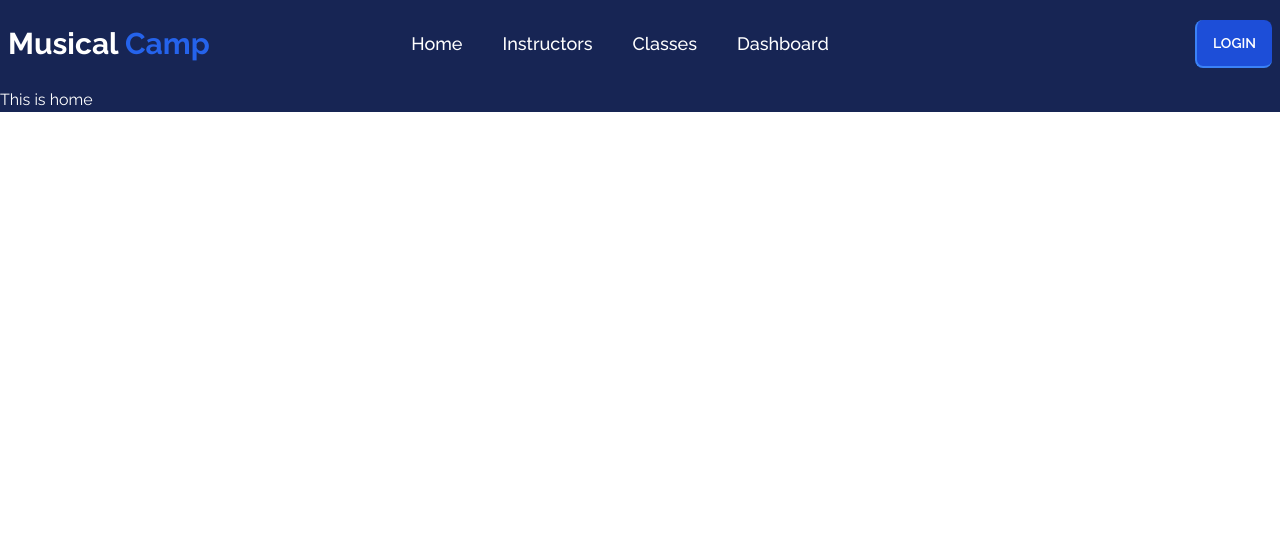
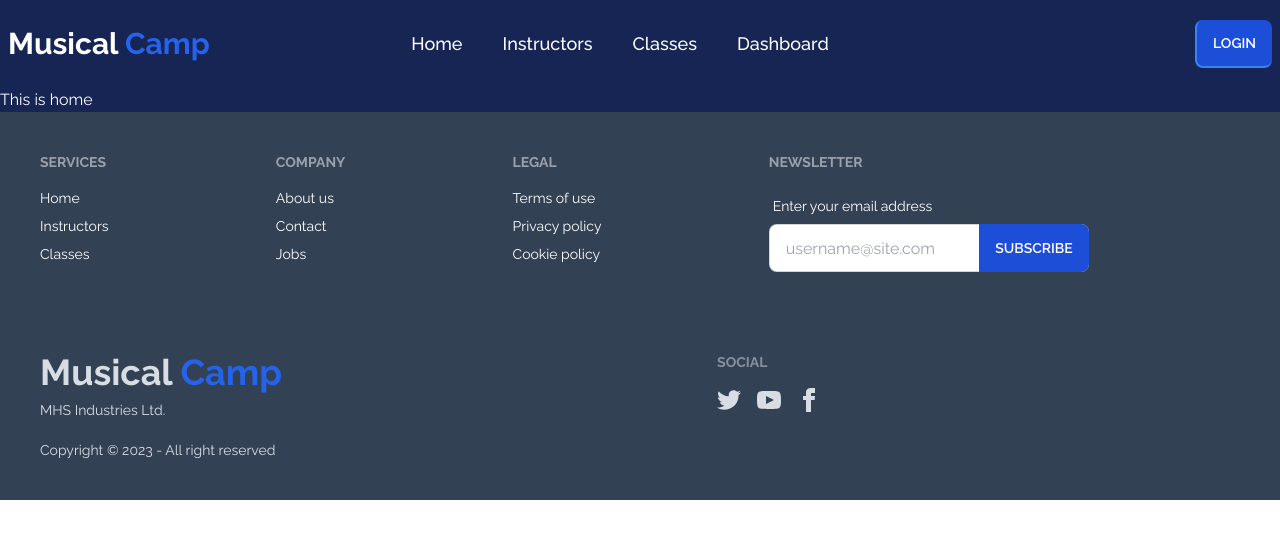
Before and after one commit to MHSourov621/Musical-Camp, a React (Vite) app: page / in a window 1280 px wide. Shown: the top 538 px of the page. Built offline with nearby package versions, Linux system fonts and the light colour scheme.

Commit message:
footer added

```diff
--- a/src/Layout/Main.jsx
+++ b/src/Layout/Main.jsx
@@ -1,5 +1,6 @@
 import { Outlet } from "react-router-dom";
 import Navbar from "../Shared/Navbar/Navbar";
+import Footer from "../Shared/Footer/Footer";
 
 
 const Main = () => {
@@ -7,6 +8,7 @@
         <div>
             <Navbar></Navbar>
             <Outlet></Outlet>
+            <Footer></Footer>
         </div>
     );
 };
--- a/src/Shared/Footer/Footer.jsx
+++ b/src/Shared/Footer/Footer.jsx
@@ -0,0 +1,57 @@
+import { Link } from "react-router-dom";
+
+
+const Footer = () => {
+    return (
+        <div>
+            <footer className="footer p-10 bg-slate-700 text-white ">
+                <div>
+                    <span className="footer-title">Services</span>
+                    <a className="link link-hover"><Link>Home</Link></a>
+                    <a className="link link-hover"><Link>Instructors</Link></a>
+                    <a className="link link-hover"><Link>Classes</Link></a>
+                </div>
+                <div>
+                    <span className="footer-title">Company</span>
+                    <a className="link link-hover">About us</a>
+                    <a className="link link-hover">Contact</a>
+                    <a className="link link-hover">Jobs</a>
+                </div>
+                <div>
+                    <span className="footer-title">Legal</span>
+                    <a className="link link-hover">Terms of use</a>
+                    <a className="link link-hover">Privacy policy</a>
+                    <a className="link link-hover">Cookie policy</a>
+                </div>
+                <div>
+                    <span className="footer-title">Newsletter</span>
+                    <div className="form-control w-80">
+                        <label className="label">
+                            <span className="label-text text-white">Enter your email address</span>
+                        </label>
+                        <div className="relative">
+                            <input type="text" placeholder="username@site.com" className="input text-black input-bordered w-full pr-16" />
+                            <button className="btn bg-blue-700 border-none hover:bg-blue-600 text-white font-semibold absolute top-0 right-0 rounded-l-none">Subscribe</button>
+                        </div>
+                    </div>
+                </div>
+            </footer>
+            <footer className="footer p-10 text-neutral-content bg-slate-700">
+                <div>
+                    <p className="text-4xl font-bold">Musical <span className="text-blue-600">Camp</span></p>
+                    <p>MHS Industries Ltd.<br /> <br /><p>Copyright © 2023 - All right reserved</p></p>
+                </div>
+                <div>
+                    <span className="footer-title">Social</span>
+                    <div className="grid grid-flow-col gap-4">
+                        <a><svg xmlns="http://www.w3.org/2000/svg" width="24" height="24" viewBox="0 0 24 24" className="fill-current"><path d="M24 4.557c-.883.392-1.832.656-2.828.775 1.017-.609 1.798-1.574 2.165-2.724-.951.564-2.005.974-3.127 1.195-.897-.957-2.178-1.555-3.594-1.555-3.179 0-5.515 2.966-4.797 6.045-4.091-.205-7.719-2.165-10.148-5.144-1.29 2.213-.669 5.108 1.523 6.574-.806-.026-1.566-.247-2.229-.616-.054 2.281 1.581 4.415 3.949 4.89-.693.188-1.452.232-2.224.084.626 1.956 2.444 3.379 4.6 3.419-2.07 1.623-4.678 2.348-7.29 2.04 2.179 1.397 4.768 2.212 7.548 2.212 9.142 0 14.307-7.721 13.995-14.646.962-.695 1.797-1.562 2.457-2.549z"></path></svg></a>
+                        <a><svg xmlns="http://www.w3.org/2000/svg" width="24" height="24" viewBox="0 0 24 24" className="fill-current"><path d="M19.615 3.184c-3.604-.246-11.631-.245-15.23 0-3.897.266-4.356 2.62-4.385 8.816.029 6.185.484 8.549 4.385 8.816 3.6.245 11.626.246 15.23 0 3.897-.266 4.356-2.62 4.385-8.816-.029-6.185-.484-8.549-4.385-8.816zm-10.615 12.816v-8l8 3.993-8 4.007z"></path></svg></a>
+                        <a><svg xmlns="http://www.w3.org/2000/svg" width="24" height="24" viewBox="0 0 24 24" className="fill-current"><path d="M9 8h-3v4h3v12h5v-12h3.642l.358-4h-4v-1.667c0-.955.192-1.333 1.115-1.333h2.885v-5h-3.808c-3.596 0-5.192 1.583-5.192 4.615v3.385z"></path></svg></a>
+                    </div>
+                </div>
+            </footer>
+        </div>
+    );
+};
+
+export default Footer;
--- a/src/Shared/Navbar/Navbar.jsx
+++ b/src/Shared/Navbar/Navbar.jsx
@@ -27,7 +27,7 @@
                 </ul>
             </div>
             <div className="navbar-end">
-                <a className="btn bg-blue-700 border-blue-500 border-2 border-r-0 border-t-0 hover:bg-blue-600 text-white font-semibold">Login</a>
+                <Link to="/login"><a className="btn bg-blue-700 border-blue-500 border-2 border-r-0 border-t-0 hover:bg-blue-600 text-white font-semibold">Login</a></Link>
             </div>
         </div>
     );
```
Also changed, not shown: src/Route/Route.jsx (+6 -2 lines).
